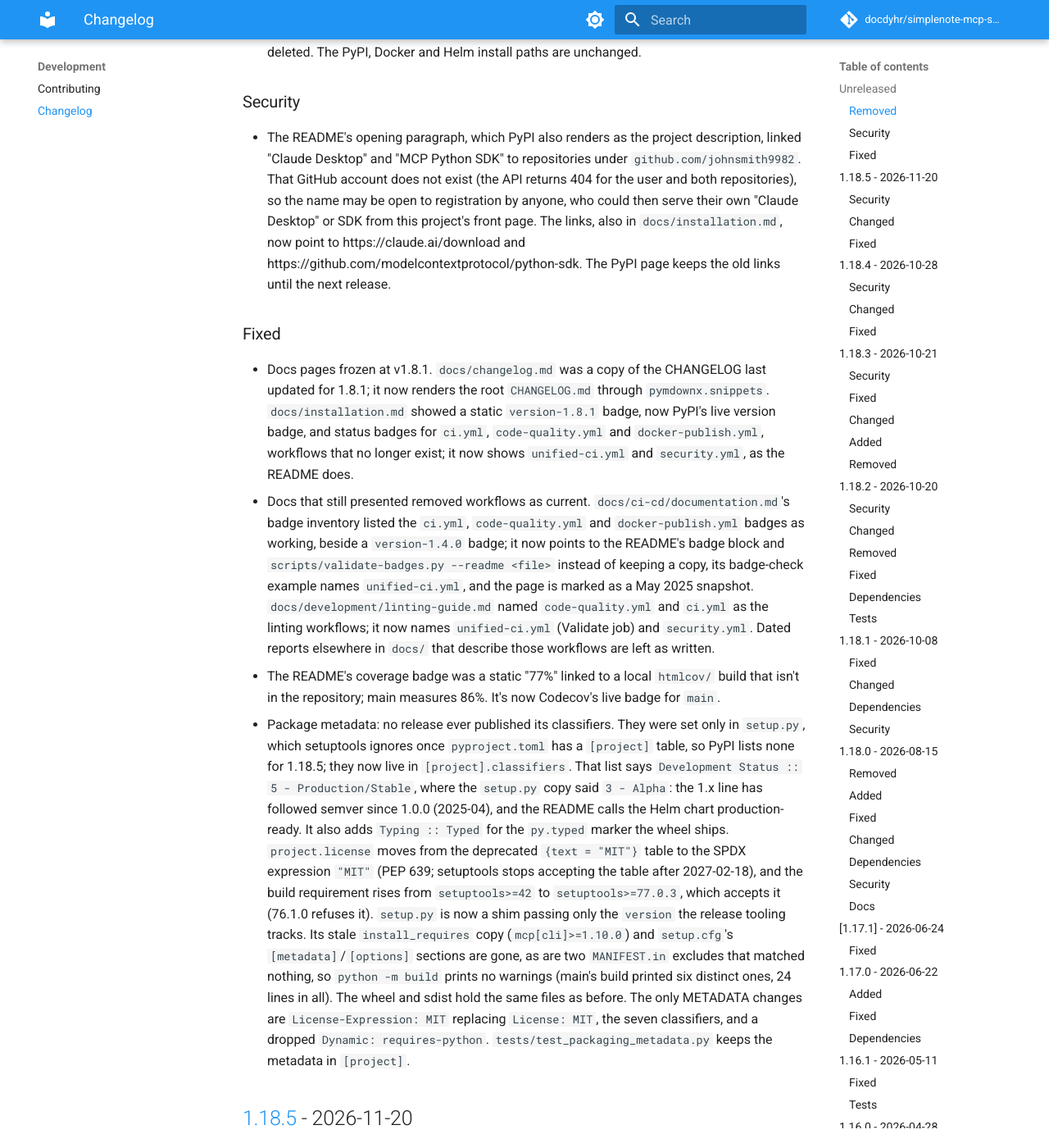
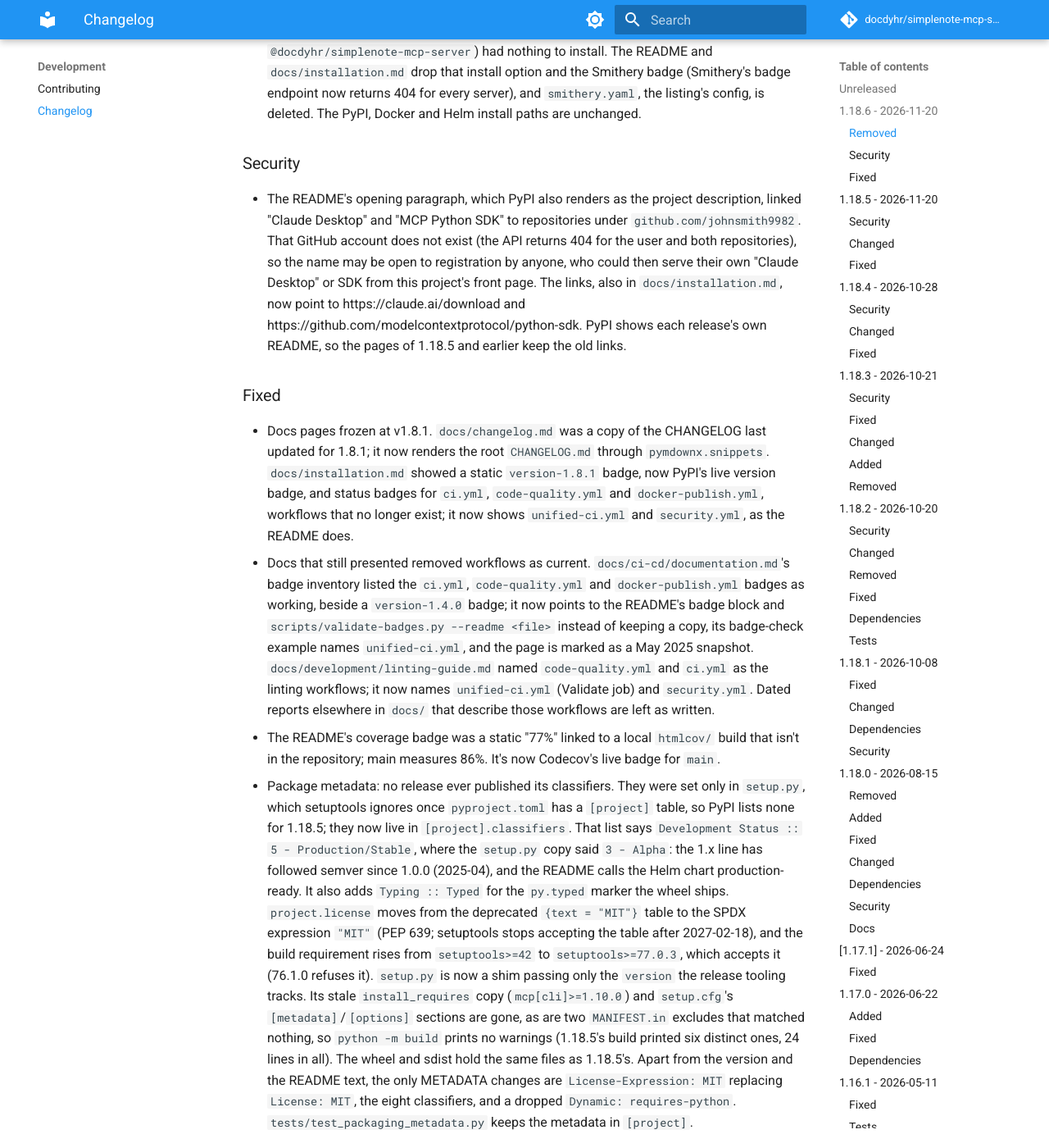
Before and after one commit to docdyhr/simplenote-mcp-server, an MkDocs documentation site: the page built from docs/changelog.md, in a window 1280 px wide and 1400 px high, scrolled down 534 px. Shown: the whole window at 82% size. Built offline with MkDocs 1.6.1 and Material for MkDocs 9.7.7, drawn with Linux system fonts in a browser that asks for light colours; comment, search, counter and statistics services are not loaded.

Commit message:
docs: prepare CHANGELOG for v1.18.6 (#1077)
Move [Unreleased] under a new "[1.18.6] - 2026-11-20" heading, and
update the footer compare links and ROADMAP.md's current-version lines.

Correct three claims the release notes would otherwise publish. The
METADATA note counts eight classifiers, not seven (#1076 added
Typing :: Typed), and it names its base: 1.18.5's build and artefacts,
against which the rehearsal build was compared. The Security entry no
longer says the PyPI page waits for "the next release", which this is.

Co-authored-by: Claude Opus 5.5 <noreply@anthropic.com>

```diff
--- a/CHANGELOG.md
+++ b/CHANGELOG.md
@@ -6,6 +6,8 @@ The format is based on [Keep a Changelog](https://keepachangelog.com/en/1.0.0/),
 and this project adheres to [Semantic Versioning](https://semver.org/spec/v2.0.0.html).
 
 ## [Unreleased]
+
+## [1.18.6] - 2026-11-20
 
 ### Removed
 
@@ -25,7 +27,7 @@ and this project adheres to [Semantic Versioning](https://semver.org/spec/v2.0.0
   the name may be open to registration by anyone, who could then serve their own "Claude
   Desktop" or SDK from this project's front page. The links, also in `docs/installation.md`,
   now point to https://claude.ai/download and https://github.com/modelcontextprotocol/python-sdk.
-  The PyPI page keeps the old links until the next release.
+  PyPI shows each release's own README, so the pages of 1.18.5 and earlier keep the old links.
 
 ### Fixed
 
@@ -56,9 +58,10 @@ and this project adheres to [Semantic Versioning](https://semver.org/spec/v2.0.0
   `setuptools>=77.0.3`, which accepts it (76.1.0 refuses it). `setup.py` is now a shim passing
   only the `version` the release tooling tracks. Its stale `install_requires` copy
   (`mcp[cli]>=1.10.0`) and `setup.cfg`'s `[metadata]`/`[options]` sections are gone, as are two
-  `MANIFEST.in` excludes that matched nothing, so `python -m build` prints no warnings (main's
-  build printed six distinct ones, 24 lines in all). The wheel and sdist hold the same files as before. The only METADATA changes are
-  `License-Expression: MIT` replacing `License: MIT`, the seven classifiers, and a dropped
+  `MANIFEST.in` excludes that matched nothing, so `python -m build` prints no warnings (1.18.5's
+  build printed six distinct ones, 24 lines in all). The wheel and sdist hold the same files as
+  1.18.5's. Apart from the version and the README text, the only METADATA changes are
+  `License-Expression: MIT` replacing `License: MIT`, the eight classifiers, and a dropped
   `Dynamic: requires-python`. `tests/test_packaging_metadata.py` keeps the metadata in `[project]`.
 
 ## [1.18.5] - 2026-11-20
@@ -1408,7 +1411,8 @@ This release marks a significant milestone with **98% startup performance improv
 [1.10.1]: https://github.com/docdyhr/simplenote-mcp-server/compare/v1.10.0...v1.10.1
 [1.10.0]: https://github.com/docdyhr/simplenote-mcp-server/compare/v1.9.0...v1.10.0
 [1.9.0]: https://github.com/docdyhr/simplenote-mcp-server/compare/v1.8.1...v1.9.0
-[Unreleased]: https://github.com/docdyhr/simplenote-mcp-server/compare/v1.18.5...HEAD
+[Unreleased]: https://github.com/docdyhr/simplenote-mcp-server/compare/v1.18.6...HEAD
+[1.18.6]: https://github.com/docdyhr/simplenote-mcp-server/compare/v1.18.5...v1.18.6
 [1.18.5]: https://github.com/docdyhr/simplenote-mcp-server/compare/v1.18.4...v1.18.5
 [1.18.4]: https://github.com/docdyhr/simplenote-mcp-server/compare/v1.18.3...v1.18.4
 [1.18.3]: https://github.com/docdyhr/simplenote-mcp-server/compare/v1.18.2...v1.18.3
```
Also changed, not shown: ROADMAP.md (+2 -2 lines).
